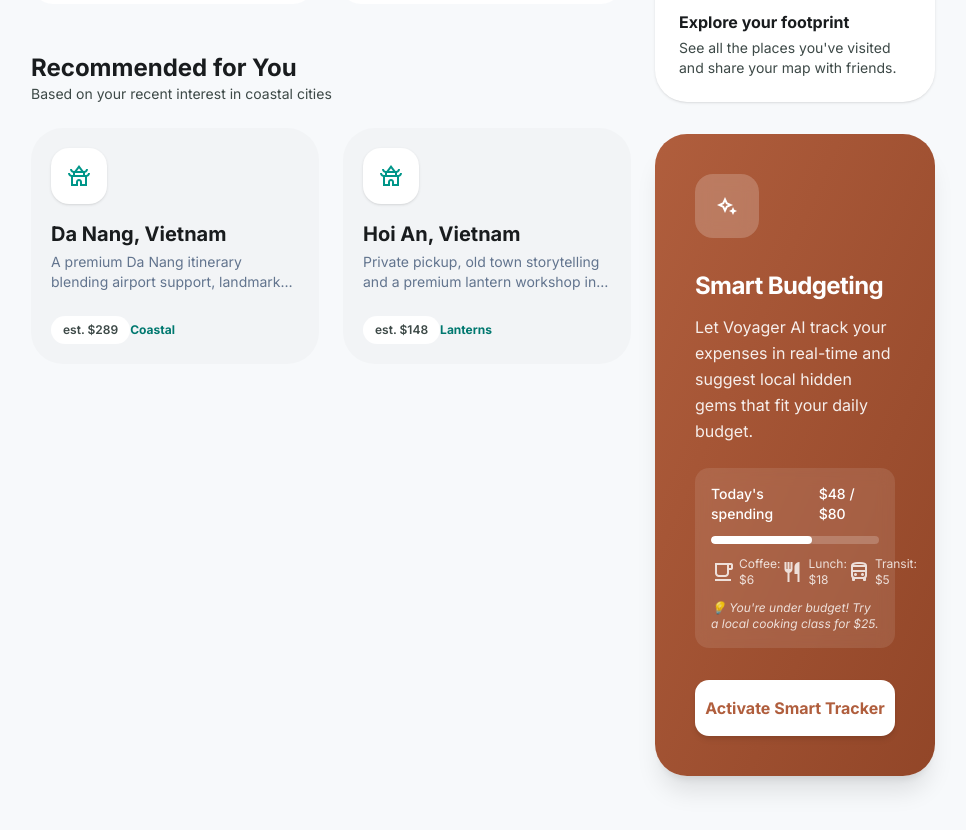
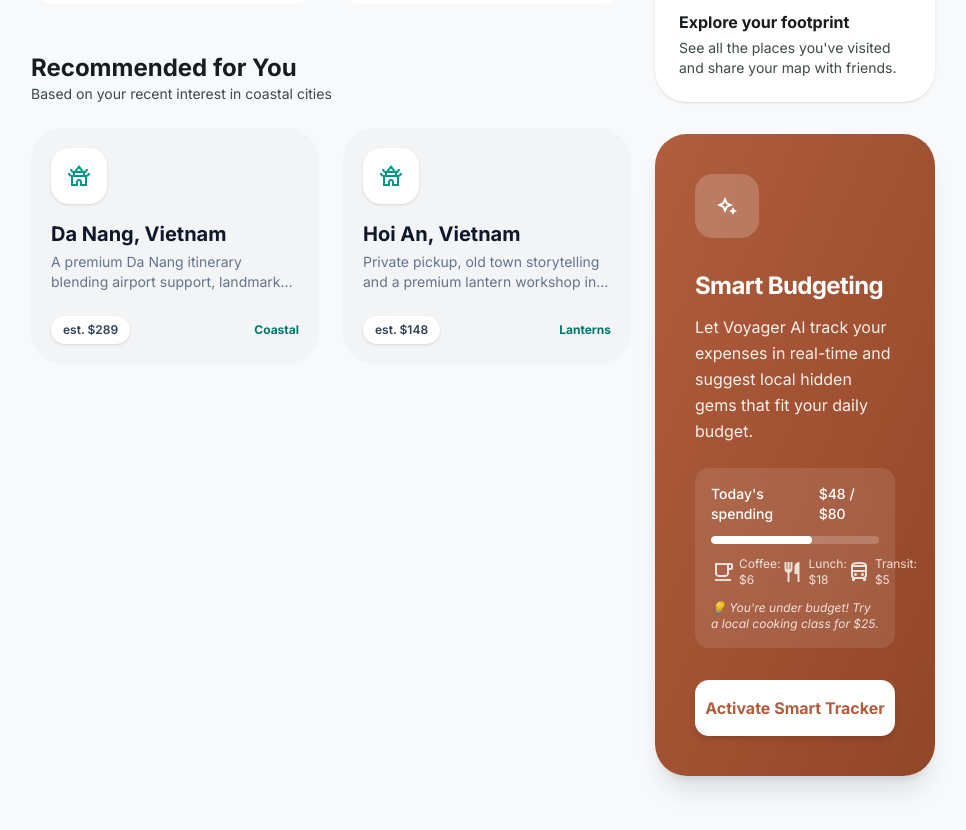
Before and after one commit to tranleductinh/SmartAITravelPlannerPlatform, a React (Vite) app in the folder Frontend/: page /traveler in a window 1280 px wide. Shown: the part 844-1674 px from the top of the page, without its empty margins (285-1251 px from the left). Built offline with nearby package versions, Linux system fonts and the light colour scheme; no server answers; a web font is replaced by a local one.

Commit message:
refactor: remove unused TourDetailOps component and update links in TravelerDashboard

```diff
--- a/Frontend/src/App.jsx
+++ b/Frontend/src/App.jsx
@@ -16,7 +16,6 @@ import ProviderBookingManagement from "./pages/Provider/ProviderBookingManagemen
 import GuideLiveTourTracking from "./pages/Guide/GuideLiveTourTracking";
 import PublicTourTracking from "./pages/Guest/PublicTourTracking";
 import AssignedToursList from "./pages/Guide/AssignedToursList";
-import TourDetailOps from "./pages/Guide/TourDetailOps";
 import TourTracking from "./pages/Traveler/TourTracking";
 import MyBookingTourTraveler from "./pages/Traveler/MyBookingTourTraveler";
 import AITravelPlanner from "./pages/Traveler/AITravelPlanner";
@@ -69,11 +68,9 @@ function AppRoutes() {
         />
       </Route>
 
-      {/* Guide Routes */}
       <Route path="/guide" element={<Layout />}>
         <Route index element={<GuideTest />} />
         <Route path="assigned-tours" element={<AssignedToursList />} />
-        {/* Đã xóa dòng Route TourDetailOps gây lỗi ở đây */}
         <Route path="live-tour-tracking" element={<GuideLiveTourTracking />} />
       </Route>
 
--- a/Frontend/src/pages/Traveler/Dashboard/index.jsx
+++ b/Frontend/src/pages/Traveler/Dashboard/index.jsx
@@ -32,7 +32,7 @@ const TravelerDashboard = () => {
                   <div className="pt-4">
   {/* Giữ đường dẫn AI planner cho task sau */}
   <Link
-    to="/traveler/ai-plan"
+    to="/traveler/ai-travel-planner"
     className="group inline-flex items-center justify-center rounded-full bg-white px-8 py-3.5 text-sm font-bold text-teal-700 shadow-xl transition-all hover:bg-slate-50 hover:shadow-md"
   >
     <span
@@ -138,6 +138,7 @@ const TravelerDashboard = () => {
               </section>
 
               {/* Recommended for you */}
+              {/* Recommended for you */}
               <section>
                 <div className="mb-6 flex items-center justify-between">
                   <div>
@@ -152,87 +153,88 @@ const TravelerDashboard = () => {
 
                 <div className="-mx-2 flex space-x-6 overflow-x-auto px-2 pb-6 no-scrollbar">
                   {/* Card 1 */}
-                  <button
-                    type="button"
-                    className="flex w-72 shrink-0 cursor-pointer flex-col rounded-[2rem] bg-surface-container-low p-5 text-left transition-colors hover:bg-surface-container-high"
+                  <Link
+                    to="/traveler/tour-detail"
+                    className="flex w-72 shrink-0 cursor-pointer flex-col rounded-[2rem] bg-surface-container-low p-5 text-left transition-all duration-300 hover:-translate-y-1 hover:shadow-lg"
                   >
                     <div className="mb-4 flex h-14 w-14 items-center justify-center rounded-2xl bg-white shadow-sm">
                       <span className="material-symbols-outlined text-3xl text-teal-600">
                         temple_buddhist
                       </span>
                     </div>
-                    <h4 className="mb-1 font-headline text-xl font-bold">
+                    <h4 className="mb-1 font-headline text-xl font-bold text-slate-900">
                       Da Nang, Vietnam
                     </h4>
                     <p className="mb-6 line-clamp-2 text-sm text-slate-500">
                       A premium Da Nang itinerary blending airport support,
                       landmark visits, local food and passenger tracking.
                     </p>
-                    <div className="flex items-center justify-between">
-                      <div className="rounded-full bg-white px-3 py-1.5 text-xs font-semibold text-on-surface-variant">
+                    <div className="mt-auto flex items-center justify-between">
+                      <div className="rounded-full bg-white px-3 py-1.5 text-xs font-semibold text-slate-700 shadow-sm">
                         est. $289
                       </div>
                       <div className="flex items-center text-xs font-bold text-teal-700">
                         Coastal
                       </div>
                     </div>
-                  </button>
+                  </Link>
 
                   {/* Card 2 */}
-                  <button
-                    type="button"
-                    className="flex w-72 shrink-0 cursor-pointer flex-col rounded-[2rem] bg-surface-container-low p-5 text-left transition-colors hover:bg-surface-container-high"
+                  <Link
+                    to="/traveler/tour-detail"
+                    className="flex w-72 shrink-0 cursor-pointer flex-col rounded-[2rem] bg-surface-container-low p-5 text-left transition-all duration-300 hover:-translate-y-1 hover:shadow-lg"
                   >
                     <div className="mb-4 flex h-14 w-14 items-center justify-center rounded-2xl bg-white shadow-sm">
                       <span className="material-symbols-outlined text-3xl text-teal-600">
                         temple_buddhist
                       </span>
                     </div>
-                    <h4 className="mb-1 font-headline text-xl font-bold">
+                    <h4 className="mb-1 font-headline text-xl font-bold text-slate-900">
                       Hoi An, Vietnam
                     </h4>
                     <p className="mb-6 line-clamp-2 text-sm text-slate-500">
                       Private pickup, old town storytelling and a premium
                       lantern workshop in Hoi An.
                     </p>
-                    <div className="flex items-center justify-between">
-                      <div className="rounded-full bg-white px-3 py-1.5 text-xs font-semibold text-on-surface-variant">
+                    <div className="mt-auto flex items-center justify-between">
+                      <div className="rounded-full bg-white px-3 py-1.5 text-xs font-semibold text-slate-700 shadow-sm">
                         est. $148
                       </div>
                       <div className="flex items-center text-xs font-bold text-teal-700">
                         Lanterns
                       </div>
                     </div>
-                  </button>
+                  </Link>
 
                   {/* Card 3 */}
-                  <button
-                    type="button"
-                    className="flex w-72 shrink-0 cursor-pointer flex-col rounded-[2rem] bg-surface-container-low p-5 text-left transition-colors hover:bg-surface-container-high"
+                  <Link
+                    to="/traveler/tour-detail"
+                    className="flex w-72 shrink-0 cursor-pointer flex-col rounded-[2rem] bg-surface-container-low p-5 text-left transition-all duration-300 hover:-translate-y-1 hover:shadow-lg"
                   >
                     <div className="mb-4 flex h-14 w-14 items-center justify-center rounded-2xl bg-white shadow-sm">
                       <span className="material-symbols-outlined text-3xl text-teal-600">
                         directions_boat
                       </span>
                     </div>
-                    <h4 className="mb-1 font-headline text-xl font-bold">
+                    <h4 className="mb-1 font-headline text-xl font-bold text-slate-900">
                       Ha Long Bay, Vietnam
                     </h4>
                     <p className="mb-6 line-clamp-2 text-sm text-slate-500">
                       Luxury cruise through Ha Long Bay with curated caves,
                       lagoons and cultural immersion.
                     </p>
-                    <div className="flex items-center justify-between">
-                      <div className="rounded-full bg-white px-3 py-1.5 text-xs font-semibold text-on-surface-variant">
+                    <div className="mt-auto flex items-center justify-between">
+                      <div className="rounded-full bg-white px-3 py-1.5 text-xs font-semibold text-slate-700 shadow-sm">
                         est. $1249
                       </div>
                       <div className="flex items-center text-xs font-bold text-teal-700">
                         Cruise
                       </div>
                     </div>
-                  </button>
+                  </Link>
                 </div>
               </section>
+
             </div>
 
             <div className="space-y-8 lg:col-span-4">
@@ -244,7 +246,7 @@ const TravelerDashboard = () => {
                 <div className="space-y-4">
                   {/* Generate AI Plan */}
                   <Link
-                    to="/traveler/ai-plan"
+                    to="/traveler/ai-travel-planner"
                     className="group flex w-full items-center justify-between rounded-2xl bg-teal-50 p-4 text-teal-700 transition-all hover:bg-teal-100 hover:text-teal-900"
                   >
                     <span className="flex items-center space-x-4">
```
Also changed, not shown: 1 other file (tests, documents, lock files or other folders).
